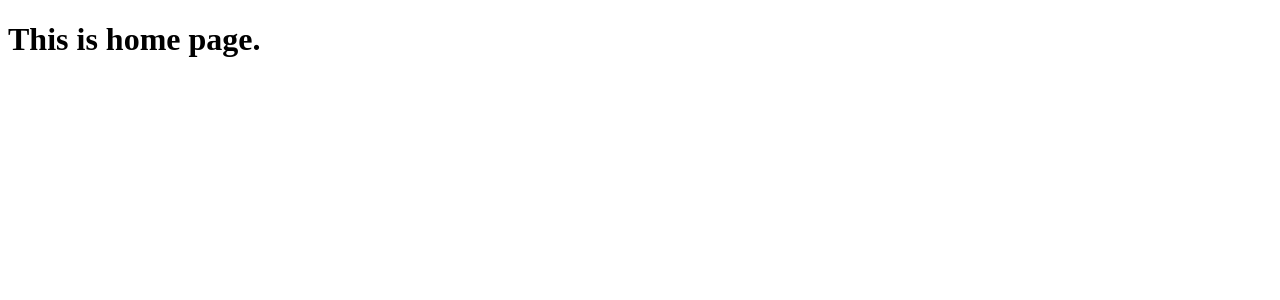
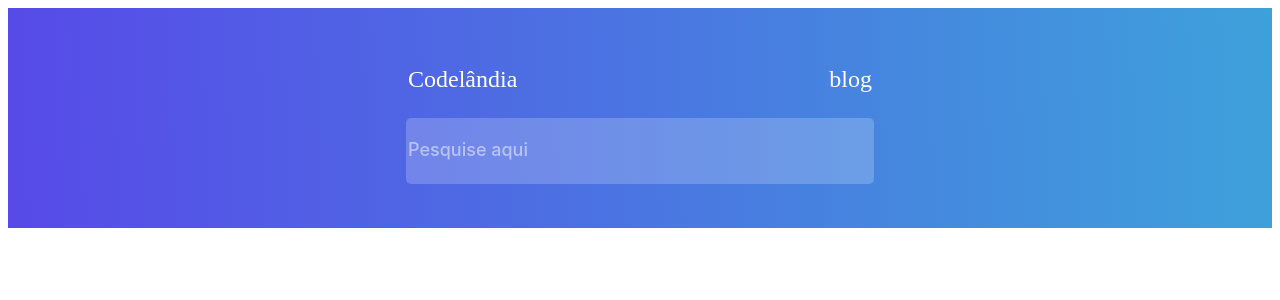
Before and after one commit to BiancaGrenzel/code-blog, a React (Vite) app: page / in a window 1280 px wide. Shown: the top 300 px of the page. Built offline with nearby package versions, Linux system fonts and the light colour scheme.

Commit message:
feat: header component

```diff
--- a/src/modules/home/view/index.jsx
+++ b/src/modules/home/view/index.jsx
@@ -1,10 +1,13 @@
 import React from 'react'
+import { Header, Title, Subtitle, Input } from './styles'
 
 function Home() {
   return (
-    <div>
-      <h1>This is home page.</h1>
-    </div>
+    <Header>
+      <Title>Codelândia</Title>
+      <Subtitle>blog</Subtitle>
+      <Input placeholder='Pesquise aqui'/>
+    </Header>
   )
 }
 
--- /dev/null
+++ b/src/modules/home/view/styles.js
@@ -0,0 +1,51 @@
+import styled from 'styled-components';
+
+export const Header = styled.div`
+    background: linear-gradient(88.27deg, #574AE8 0%, #3EA1DB 100%);
+    padding: 32px 400px;
+    width: calc(100% - 800px);
+    display: grid;
+    grid-template-columns: 1fr 1fr;
+    grid-template-rows: 1fr 1fr;
+    gap: 0px 0px;
+    grid-template-areas:
+    "title subtitle ."
+    "input input .";
+`;
+
+export const Text = styled.p`
+    font-family: 'Lexend Deca';
+    font-style: normal;
+    font-weight: 400;
+    font-size: 24px;
+    line-height: 30px;
+    color: #FFFFFF;
+`;
+
+export const Title = styled(Text)`
+    grid-area: title;
+`;
+
+export const Subtitle = styled(Text)`
+    justify-self: end;
+    grid-area: subtitle;
+`;
+
+export const Input = styled.input`
+    justify-self: center;
+    grid-area: input;
+    width:100%;
+    height: 64px;
+    background: rgba(255, 255, 255, 0.2);
+    border-radius: 5px;
+    border: 0px none;
+    &::placeholder{
+        color: #fff;
+        font-family: 'Inter';
+        font-style: normal;
+        font-weight: 500;
+        font-size: 18px;
+        line-height: 22px;
+        opacity: 0.5;
+    }
+`;
```
